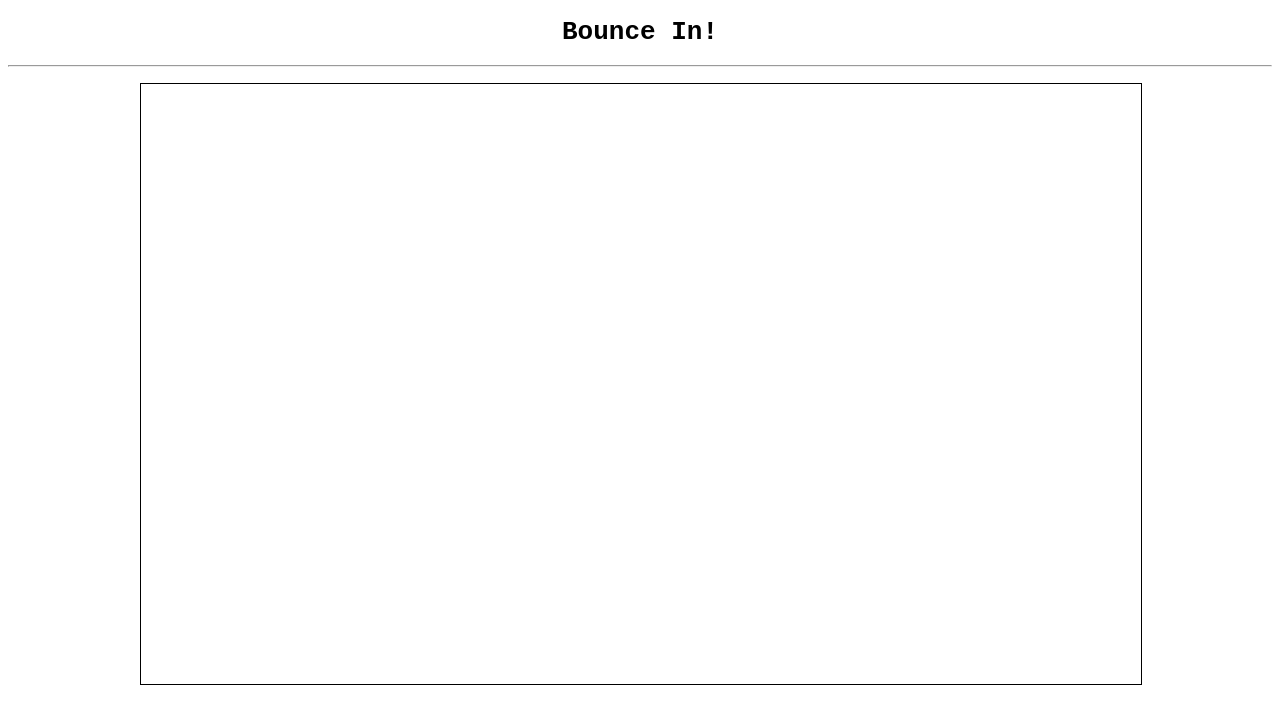
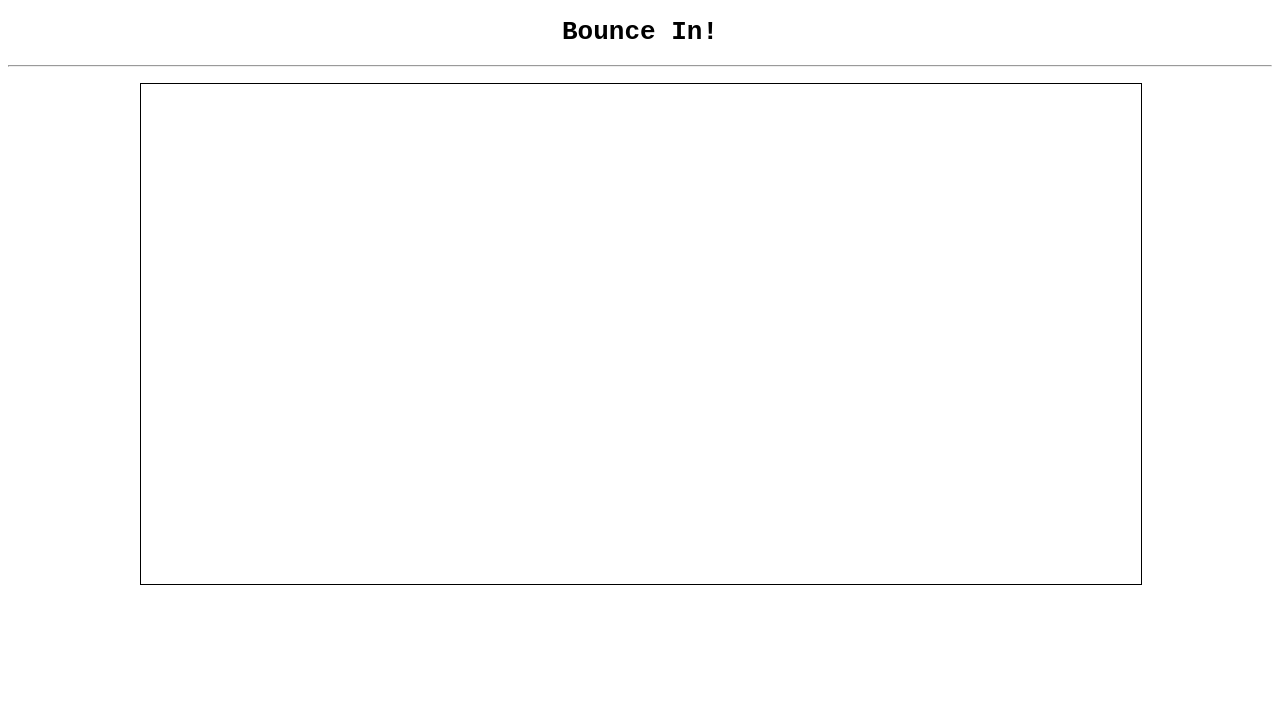
Before and after one commit to addtheletters/yes-no-why, a website: page server.html in a window 1280 px wide. Drawn offline with Linux system fonts and the light colour scheme.

Commit message:
I'm dumb

```diff
--- a/server.html
+++ b/server.html
@@ -31,7 +31,7 @@
 		<h4 id='servername'></h4>
 		<hr>
 		<div class='centered'>
-			<canvas id="c" width='1000px' height='600px'>
+			<canvas id="c" width='1000px' height='500px'>
 			Your browser does not support the HTML5 canvas tag.
 			</canvas>
 		</div>
--- a/server.js
+++ b/server.js
@@ -295,7 +295,7 @@ function controlInput(id, msg){
 
 $(window).load( function(){
 
-game = new Game(new fabric.Canvas("c"), vec.createVec(0,0), vec.createVec(1000, 400), function(playerID){ removePlayer(playerID) });
+game = new Game(new fabric.Canvas("c"), vec.createVec(0,0), vec.createVec(1000, 500), function(playerID){ removePlayer(playerID) });
 //game.addBall(120, 120, 20, 'yellow', 0);
 //game.addBall(420, 120, 20, 'green', 1);
 
```
